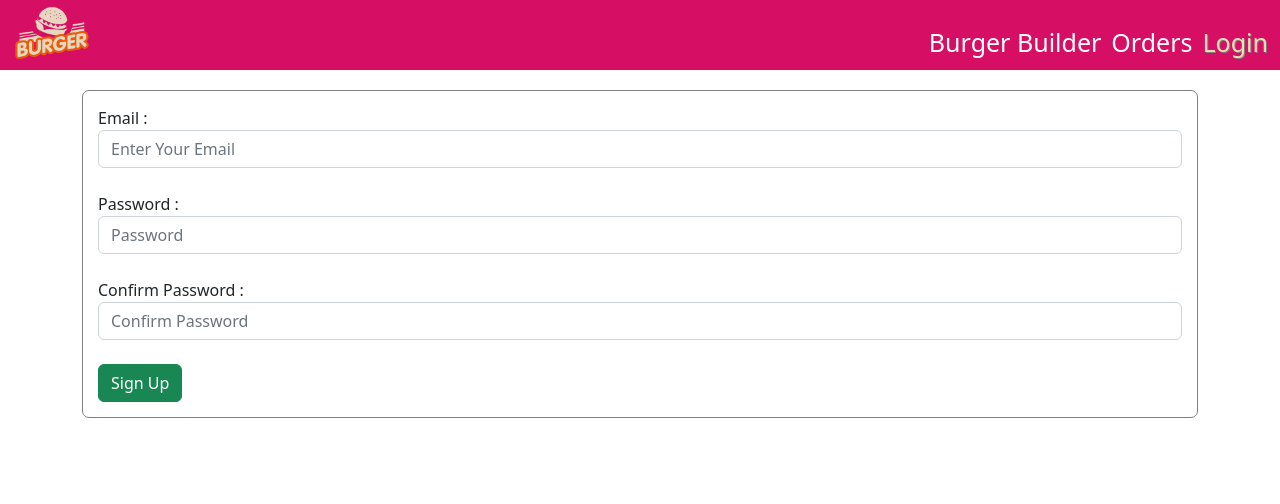
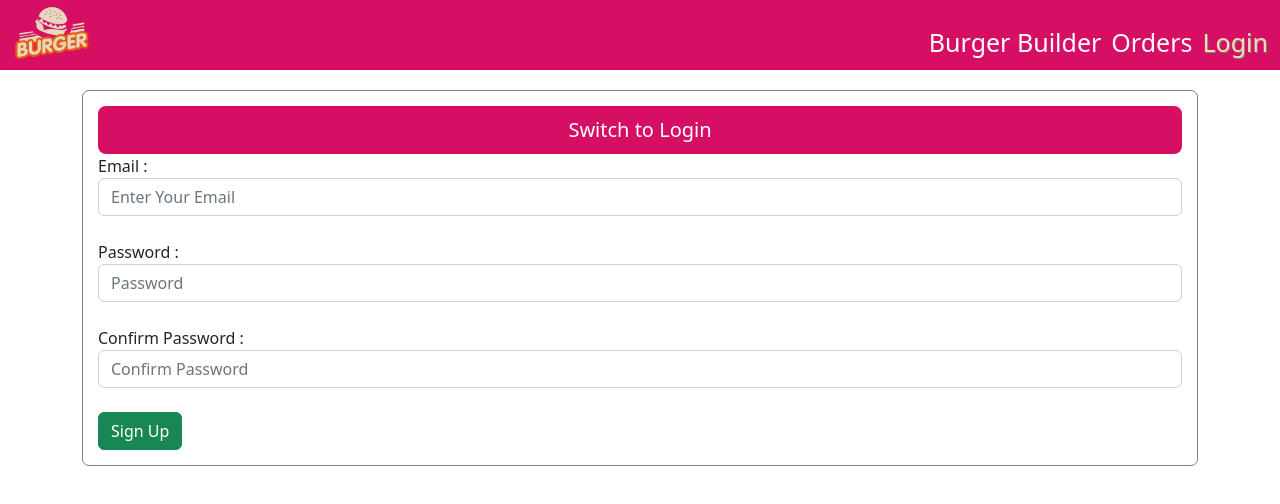
Before and after one commit to muzahid2559/Burger-Builder-project-with_React, a React (Create React App) app: page /login in a window 1280 px wide. Shown: the top 504 px of the page. Built offline with nearby package versions, Linux system fonts and the light colour scheme.

Commit message:
Switching Between Sign Up and Login

```diff
--- a/src/components/Auth/AuthForm.js
+++ b/src/components/Auth/AuthForm.js
@@ -2,6 +2,14 @@ import React, {Component} from "react";
 import {Formik} from 'formik';
 
 class AuthForm extends Component {
+    state = {
+        mode: "Sign Up"
+    }
+
+    switchModeHandler = () =>{
+        this.setState({mode: this.state.mode === "Sign Up" ? "Login" : "Sign Up"})
+    }
+
     render() {
         return (
             <div>
@@ -36,12 +44,14 @@ class AuthForm extends Component {
                         } else if (values.password.length < 4) {
                             errors.password = 'Must be atleast 4 characters!';
                         }
+                        if(this.state.mode === "Sign Up") {
+                            if (!values.passwordConfirm) {
+                                errors.passwordConfirm = 'Required';
+                            } else if (values.password !== values.passwordConfirm) {
+                                errors.passwordConfirm = 'Password field does no match!';
+                            }
+                        }
 
-                        if (!values.passwordConfirm) {
-                            errors.passwordConfirm = 'Required';
-                        } else if (values.password !== values.passwordConfirm) {
-                            errors.passwordConfirm = 'Password field does no match!';
-                        }
 
                         //console.log("Errors:", errors)
                         return errors;
@@ -53,6 +63,18 @@ class AuthForm extends Component {
                             padding: "15px",
                             borderRadius: "7px",
                         }}>
+
+                            <button style={{ width:"100%",
+                                            backgroundColor:"#D70F64",
+                                            color:"white"
+                                        }}
+                                    className="btn btn-lg"
+                                    onClick={this.switchModeHandler}
+                                >Switch to {this.state.mode === "Sign Up" ? "Login" : "Sign Up"}
+
+                            </button>
+
+
                             <form onSubmit={handleSubmit}>
 
                             <label htmlFor="email">Email : </label>
@@ -77,7 +99,8 @@ class AuthForm extends Component {
                             <span style={{ color: "red" }}>{errors.password}</span>
                             <br/>
 
-                            <label htmlFor="passwordConfirm">Confirm Password : </label>
+                            {this.state.mode === "Sign Up" ? <div>
+                           <label htmlFor="passwordConfirm">Confirm Password : </label>
                             <input
                             name="passwordConfirm"
                             placeholder="Confirm Password"
@@ -87,8 +110,9 @@ class AuthForm extends Component {
                             />
                             <span style={{ color: "red" }}>{errors.passwordConfirm}</span>
                             <br/>
+                            </div>: null}
 
-                            <button type="submit" className="btn btn-success">Sign Up</button>
+                            <button type="submit" className="btn btn-success"> {this.state.mode === "Sign Up" ? "Sign Up" : "Login"} </button>
 
                             </form>
                         </div>
```
